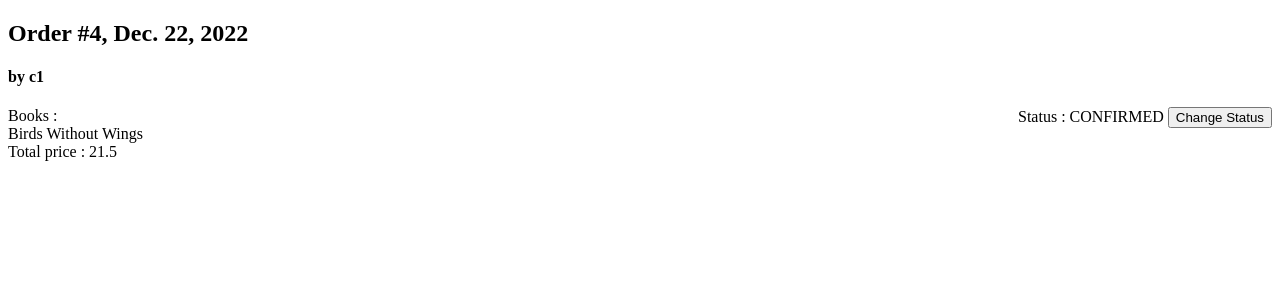
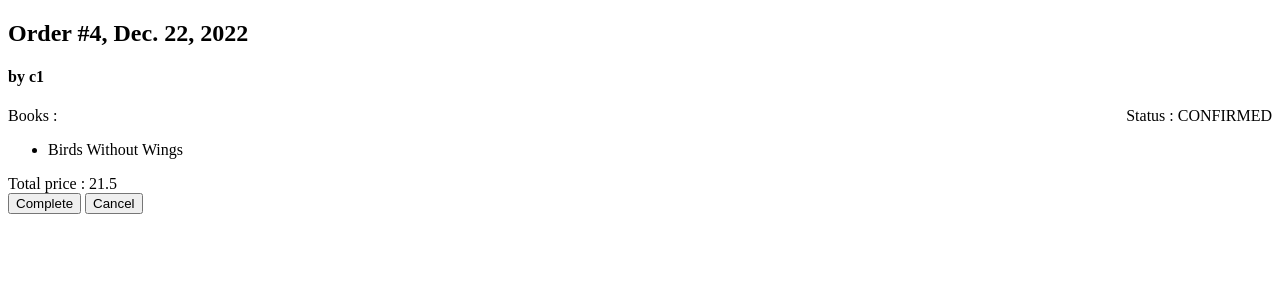
Before and after one commit to el-shes/django_bookshop, a Django app: page /orders/all/4/details in a window 1280 px wide. Shown: the top 300 px of the page. Run offline with Django 4.2, Linux system fonts and the light colour scheme; data comes from the database, SQL or seed files in the repository; both versions use the stored data as it was after the commit.

Commit message:
build logic to confirm order status

```diff
--- a/orders/templates/orders/order_details.html
+++ b/orders/templates/orders/order_details.html
@@ -10,20 +10,17 @@
 
 
 <div style="float:right ">
-    <!-- TODO: change order_status to dropdown menu -->
     Status : {{ customerorder.order_status }}
-    <button type="submit">Change Status</button>
 </div>
 
 <div style="display: block">
 
     Books :
-    {% for book in customerorder.ordered_books.all %}
-        <div style="display: table-row">
-        {{ book }}
-        </div>
-    {% endfor %}
-
+    <ul>
+        {% for book in customerorder.ordered_books.all %}
+            <li>{{ book }}</li>
+        {% endfor %}
+    </ul>
 
 </div>
 
@@ -31,5 +28,15 @@
     Total price : {{ customerorder.full_price }}
 </div>
 
+<div>
+    {% if customerorder.order_status_id == 1  %}
+        <button type="submit"><a href="{% url 'orders:order_confirm' customerorder.id %}"> Confirm Order</a></button>
+    {% else %}
+        <button type="submit">Complete</button>
+    {% endif %}
+    <button type="submit">Cancel</button>
+</div>
+
+
 </body>
 </html>
--- a/orders/urls.py
+++ b/orders/urls.py
@@ -7,4 +7,7 @@ urlpatterns = [
     path('all', views.OrdersView.as_view(), name='all_orders'),
     path('create_order/new', views.CreateOrder.as_view(success_url=reverse_lazy('orders:all_orders')), name='new_order'),
     path('all/<int:pk>/details', views.DetailOrder.as_view(), name='order_details'),
+
+    path('all/<int:pk>/confirm_order', views.confirm_order, name='order_confirm'),
+
 ]
--- a/orders/views.py
+++ b/orders/views.py
@@ -1,7 +1,8 @@
 from django.http import HttpResponseRedirect
+from django.shortcuts import render
 from django.db.models import Q
 from django.views.generic import ListView, DetailView, CreateView
-from .models import BookState, Book
+from .models import BookState
 
 from orders.models import CustomerOrder
 
@@ -24,6 +25,11 @@ class OrdersView(ListView):
         return object_list
 
 
+class DetailOrder(DetailView):
+    model = CustomerOrder
+    template_name = 'orders/order_details.html'
+
+
 class CreateOrder(CreateView):
     model = CustomerOrder
     template_name = 'orders/create_order.html'
@@ -40,6 +46,7 @@ class CreateOrder(CreateView):
         return HttpResponseRedirect(self.get_success_url())
 
 
-class DetailOrder(DetailView):
-    model = CustomerOrder
-    template_name = 'orders/order_details.html'
+def confirm_order(request, **kwargs):
+    CustomerOrder.objects.filter(pk=kwargs['pk']).update(order_status_id=2)
+    customerorder = CustomerOrder.objects.get(pk=kwargs['pk'])
+    return render(request, 'orders/order_details.html', {'customerorder': customerorder})
```
Also changed, not shown: db.sqlite3.
